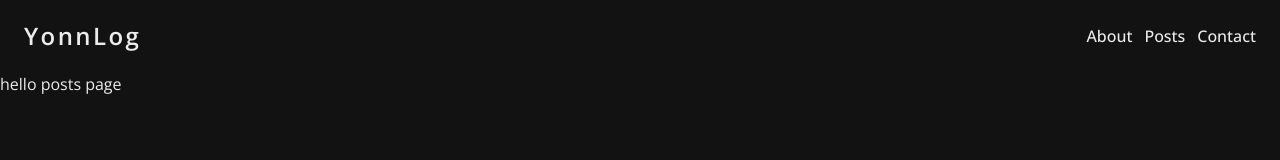
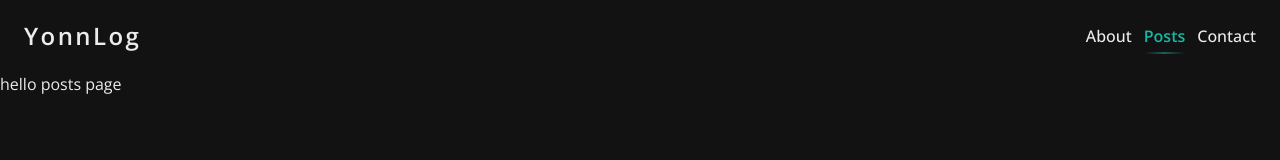
Before and after one commit to Yonn-Yoo/Yonn-Log, a Next.js app: page /posts in a window 1280 px wide. Shown: the top 160 px of the page. Built offline with nearby package versions, Linux system fonts and the light colour scheme.

Commit message:
feat: update header component by separating header navigation as client component

```diff
--- a/src/array/navArray.ts
+++ b/src/array/navArray.ts
@@ -1,4 +1,4 @@
-type NavigationType = {
+export type NavigationType = {
   label: 'About' | 'Posts' | 'Contact';
   link: '/about' | '/posts' | '/contact';
 };
--- /dev/null
+++ b/src/components/core/header-navigation.tsx
@@ -0,0 +1,29 @@
+'use client';
+
+import { NavigationType, navArray } from '@/array/navArray';
+import Link from 'next/link';
+import { usePathname } from 'next/navigation';
+
+export default function HeaderNavigation() {
+  const pathname = usePathname();
+  const isCurrentPage = (link: NavigationType['link']) => pathname === link;
+
+  return (
+    <nav className="flex space-x-3">
+      {navArray.map(({ label, link }) => (
+        <Link
+          href={link}
+          key={label}
+          className={`relative font-medium text-sm md:text-base 2xl:text-lg hover:text-teal-500/90 transition ${
+            isCurrentPage(link) && 'text-teal-500 font-semibold'
+          }`}
+        >
+          {label}
+          {isCurrentPage(link) && (
+            <div className="absolute inset-x-0 -bottom-1.5 h-[2px] bg-gradient-to-r from-teal-400/0 via-teal-400/40 to-teal-400/0 block" />
+          )}
+        </Link>
+      ))}
+    </nav>
+  );
+}
--- a/src/components/core/header.tsx
+++ b/src/components/core/header.tsx
@@ -1,5 +1,5 @@
-import { navArray } from '@/array/navArray';
 import Link from 'next/link';
+import HeaderNavigation from './header-navigation';
 
 export default function Header() {
   return (
@@ -9,17 +9,7 @@ export default function Header() {
           YonnLog
         </h1>
       </Link>
-      <nav className="flex space-x-3">
-        {navArray.map(({ label, link }) => (
-          <Link
-            href={link}
-            key={label}
-            className="font-medium text-sm md:text-base 2xl:text-lg"
-          >
-            {label}
-          </Link>
-        ))}
-      </nav>
+      <HeaderNavigation />
     </header>
   );
 }
```
